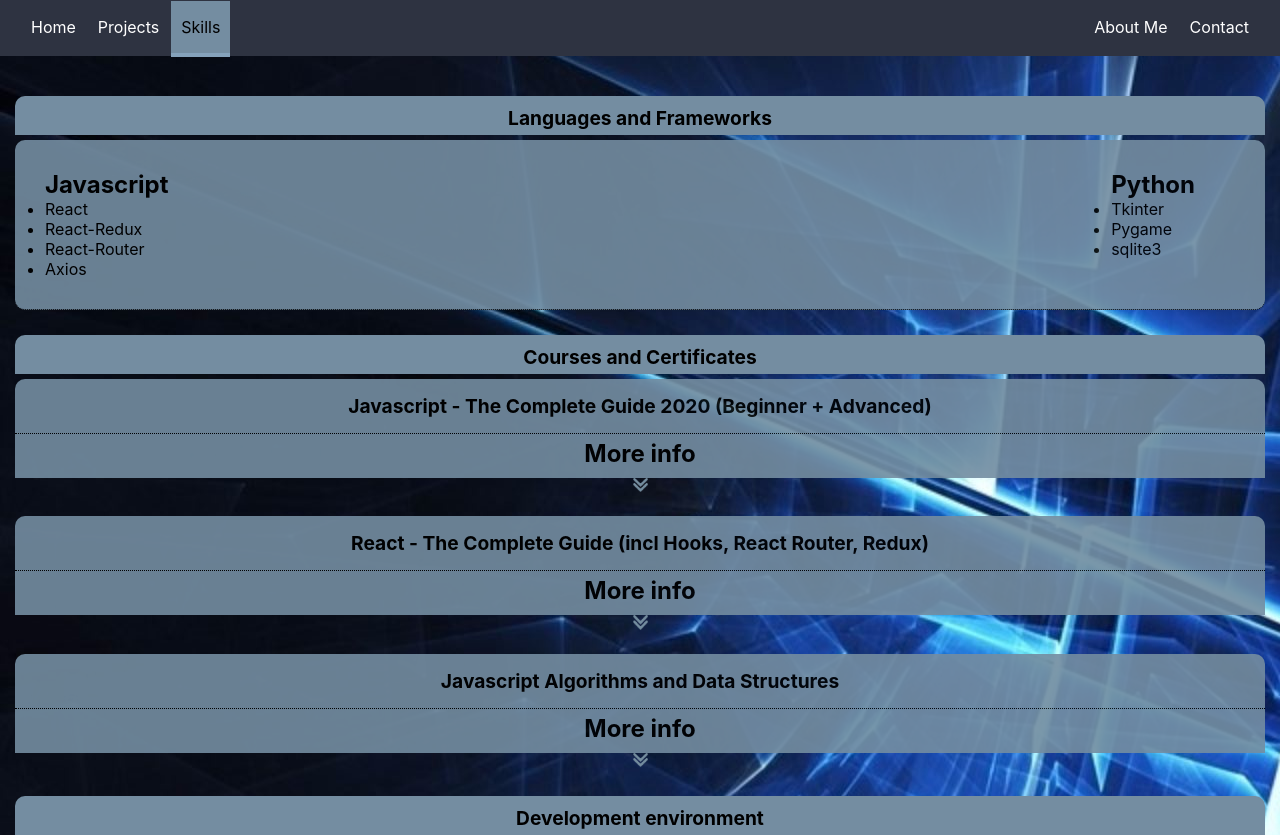
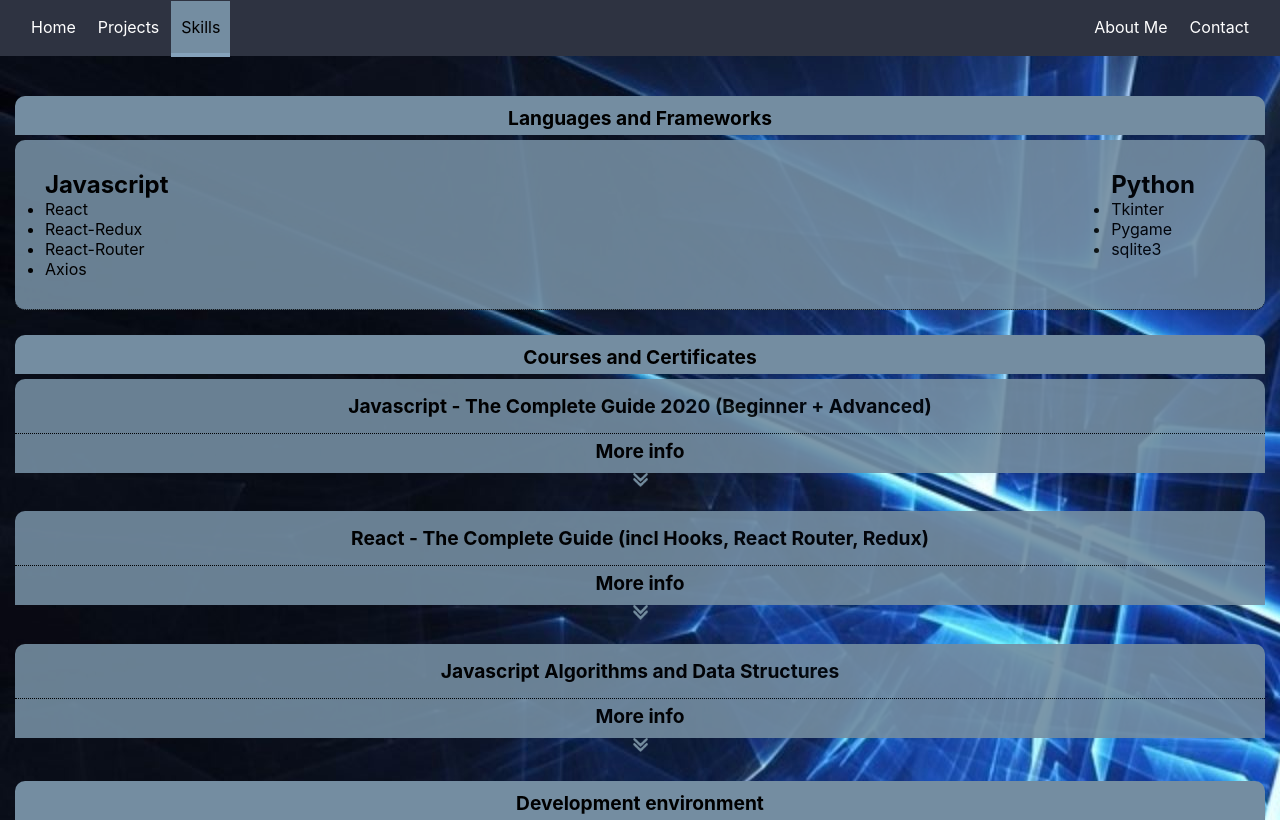
Before and after one commit to Kwarn/portfolio, a React (Create React App) app: page /skills in a window 1280 px wide. Built offline with nearby package versions, Linux system fonts and the light colour scheme.

Commit message:
draw titles css class applied based on contentType prop

```diff
--- a/src/components/Courses/Course/Course.js
+++ b/src/components/Courses/Course/Course.js
@@ -20,7 +20,7 @@ const Course = props => {
       <div className={classes.Course}>
         <h1>{title}</h1>
       </div>
-      <Draw drawContentProps={drawContentProps} />
+      <Draw contentType='course' drawContentProps={drawContentProps} />
     </>
   )
 }
--- a/src/components/Project/Project.js
+++ b/src/components/Project/Project.js
@@ -60,7 +60,7 @@ const Project = props => {
           </a>
         </div>
       </div>
-      <Draw drawContentProps={drawContentProps} />
+      <Draw contentType='project' drawContentProps={drawContentProps} />
     </>
   )
 }
--- a/src/containers/Draw/Draw.js
+++ b/src/containers/Draw/Draw.js
@@ -6,7 +6,7 @@ import classes from './Draw.module.css'
 const Draw = props => {
   const [isDrawOpen, setIsDrawOpen] = useState(false)
   const [isMouseOverDraw, setIsMouseOverDraw] = useState(false)
-  const { drawContentProps } = props
+  const { contentType, drawContentProps } = props
 
   const toggleDrawhandler = () => {
     setIsDrawOpen(!isDrawOpen)
@@ -14,7 +14,13 @@ const Draw = props => {
   }
 
   const showTitle = drawContentProps.title ? (
-    <h1 className={classes.Title}>{drawContentProps.title}</h1>
+    <h1
+      className={
+        contentType === 'project' ? classes.ProjectTitle : classes.CourseTitle
+      }
+    >
+      {drawContentProps.title}
+    </h1>
   ) : null
 
   const drawToggle = (
--- a/src/containers/Draw/Draw.module.css
+++ b/src/containers/Draw/Draw.module.css
@@ -56,8 +56,14 @@
   margin-bottom: -5px;
 }
 
-.Title {
+.ProjectTitle {
   text-align: center;
   font-size: 1.5em;
   padding: 5px 5px 10px 5px;
 }
+
+.CourseTitle {
+  text-align: center;
+  font-size: larger;
+  padding: 5px 5px 10px 5px;
+}
```
